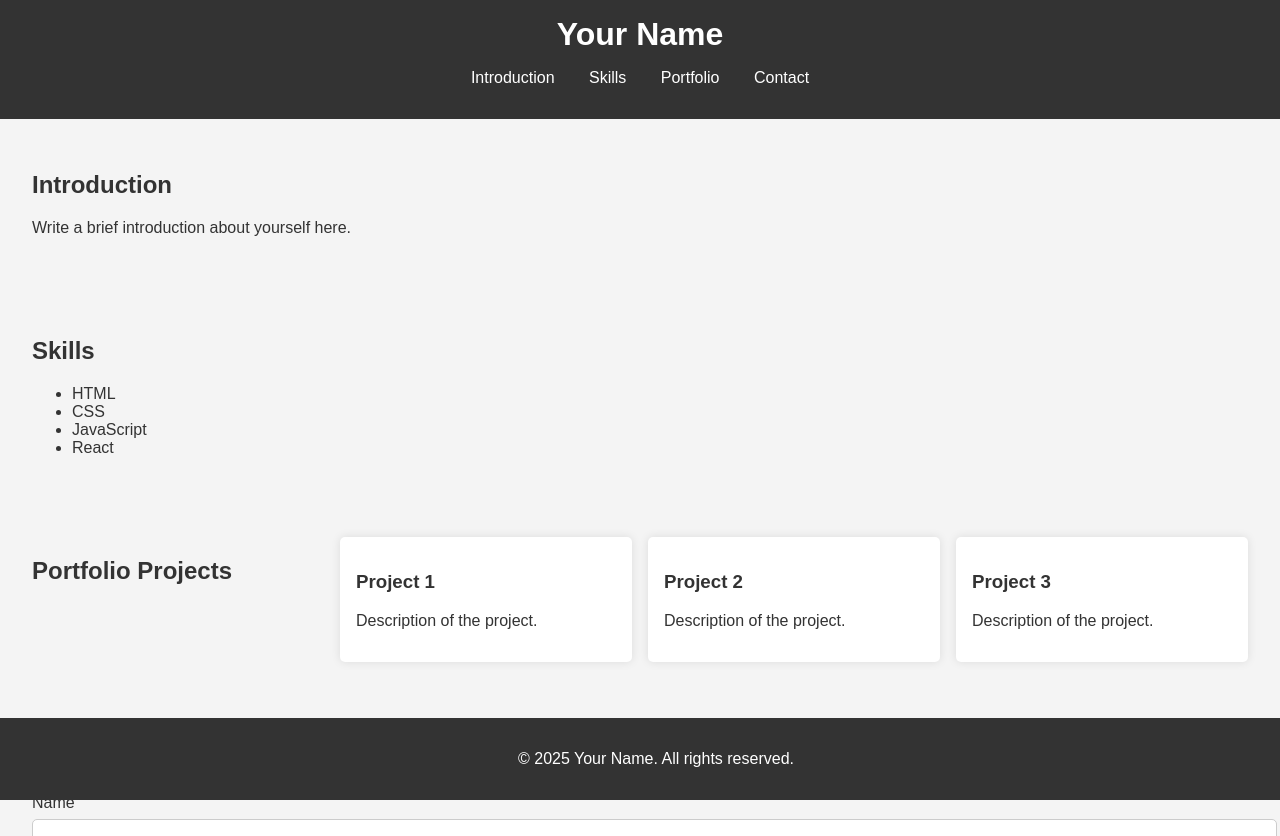
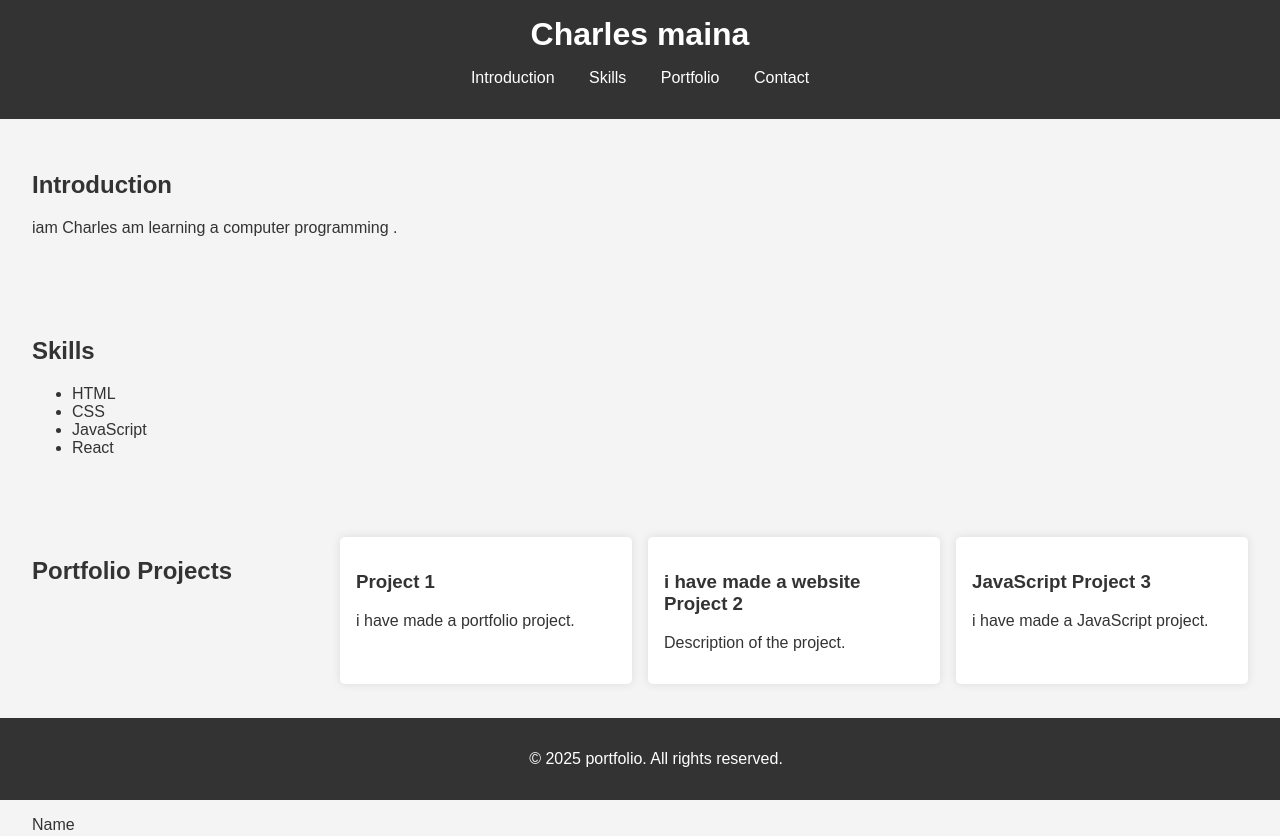
Before and after one commit to maina729/Portfolio, a plain HTML site: page index.html in a window 1280 px wide. Shown: the top 836 px of the page. Drawn offline with Linux system fonts and the light colour scheme.

Commit message:
index.html

```diff
--- a/index.html
+++ b/index.html
@@ -3,7 +3,7 @@
 <head>
     <meta charset="UTF-8">
     <meta name="viewport" content="width=device-width, initial-scale=1.0">
-    <title>Your Name - Portfolio</title>
+    <title>Portfolio</title>
     <style >/* General Styles */
 body {
     font-family: Arial, sans-serif;
@@ -104,7 +104,7 @@ footer {
     </head>
 <body>
     <header>
-        <h1>Your Name</h1>
+        <h1>Charles maina</h1>
         <nav>
             <ul>
                 <li><a href="#intro">Introduction</a></li>
@@ -117,7 +117,7 @@ footer {
 
     <section id="intro">
         <h2>Introduction</h2>
-        <p>Write a brief introduction about yourself here.</p>
+        <p>iam Charles am learning a computer programming .</p>
     </section>
 
     <section id="skills">
@@ -134,15 +134,15 @@ footer {
         <h2>Portfolio Projects</h2>
         <div class="project">
             <h3>Project 1</h3>
+            <p>i have made a portfolio project.</p>
+        </div>
+        <div class="project">
+            <h3> i have made a website Project 2</h3>
             <p>Description of the project.</p>
         </div>
         <div class="project">
-            <h3>Project 2</h3>
-            <p>Description of the project.</p>
-        </div>
-        <div class="project">
-            <h3>Project 3</h3>
-            <p>Description of the project.</p>
+            <h3>JavaScript Project 3</h3>
+            <p>i have made a JavaScript project.</p>
         </div>
     </section>
 
@@ -163,7 +163,7 @@ footer {
     </section>
 
     <footer>
-        <p>&copy; 2025 Your Name. All rights reserved.</p>
+        <p>&copy; 2025 portfolio. All rights reserved.</p>
     </footer>
 </body>
 </html>
```
